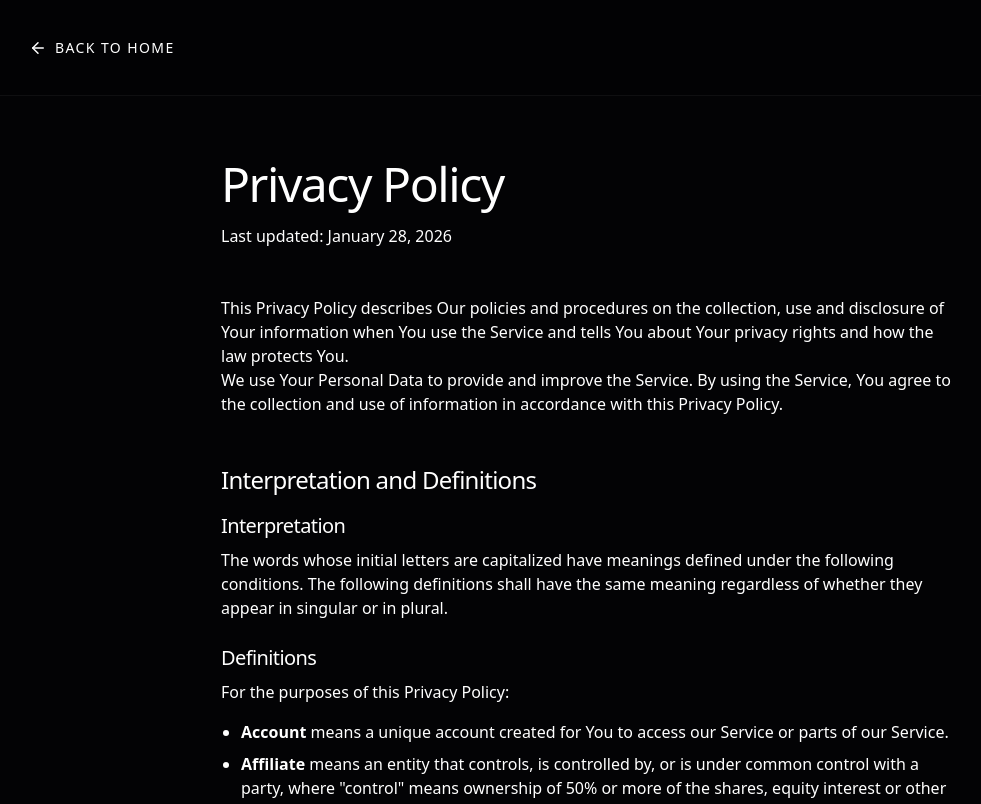
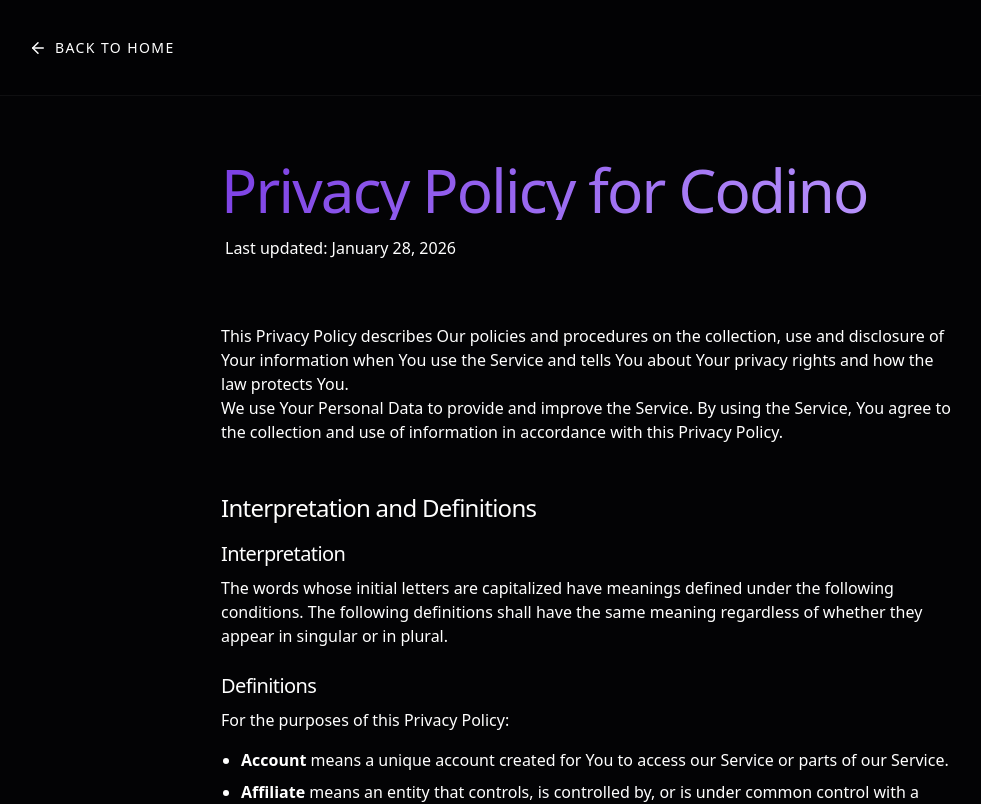
Before and after one commit to xmadmaxdx/codino, a React (Vite) app: page /privacy in a window 1280 px wide. Shown: the top 804 px of the page, without its empty margins (51-1032 px from the left). Built offline with nearby package versions, Linux system fonts and the light colour scheme.

Commit message:
Initial commit

```diff
--- a/src/PrivacyPolicy.jsx
+++ b/src/PrivacyPolicy.jsx
@@ -14,15 +14,30 @@
             </nav>
 
             <main className="max-w-4xl mx-auto px-8 sm:px-20 pt-40 pb-20">
+                <motion.h1
+                    initial={{ opacity: 0 }}
+                    animate={{ opacity: 1 }}
+                    transition={{ duration: 0.6, ease: "easeOut" }}
+                    className="text-4xl sm:text-6xl font-medium mb-4 tracking-tight text-gradient"
+                >
+                    Privacy Policy for Codino
+                </motion.h1>
+
+                <motion.p
+                    initial={{ opacity: 0 }}
+                    animate={{ opacity: 1 }}
+                    transition={{ duration: 0.6, delay: 0.1, ease: "easeOut" }}
+                    className="text-text-secondary/80 mb-16 font-normal max-w-2xl px-1"
+                >
+                    Last updated: January 28, 2026
+                </motion.p>
+
                 <motion.div
-                    initial={{ opacity: 0, y: 20 }}
-                    animate={{ opacity: 1, y: 0 }}
-                    transition={{ duration: 0.6 }}
+                    initial={{ opacity: 0 }}
+                    animate={{ opacity: 1 }}
+                    transition={{ duration: 0.6, delay: 0.2, ease: "easeOut" }}
+                    className="prose prose-invert prose-p:text-text-secondary prose-p:leading-relaxed prose-headings:text-white prose-headings:font-medium prose-headings:tracking-tight space-y-12"
                 >
-                    <h1 className="text-4xl sm:text-5xl font-medium mb-4 tracking-tight">Privacy Policy</h1>
-                    <p className="text-text-secondary mb-12 font-normal">Last updated: January 28, 2026</p>
-
-                    <div className="prose prose-invert prose-p:text-text-secondary prose-p:leading-relaxed prose-headings:text-white prose-headings:font-medium prose-headings:tracking-tight space-y-12">
                     <section>
                         <p>
                             This Privacy Policy describes Our policies and procedures on the collection, use and disclosure of Your information when You use the Service and tells You about Your privacy rights and how the law protects You.
@@ -105,7 +120,6 @@
                         <p>If you have any questions about this Privacy Policy, You can contact us:</p>
                         <p className="mt-2">By email: <span className="text-primary font-medium">madmaxsecondac@gmail.com</span></p>
                     </section>
-                    </div>
                 </motion.div>
             </main>
 
```
Lines whose indentation alone changed are shown as unchanged.
